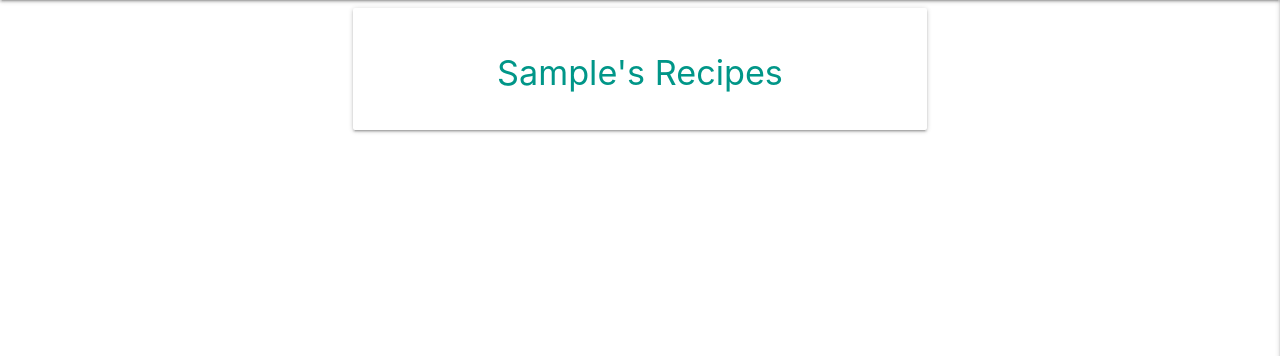
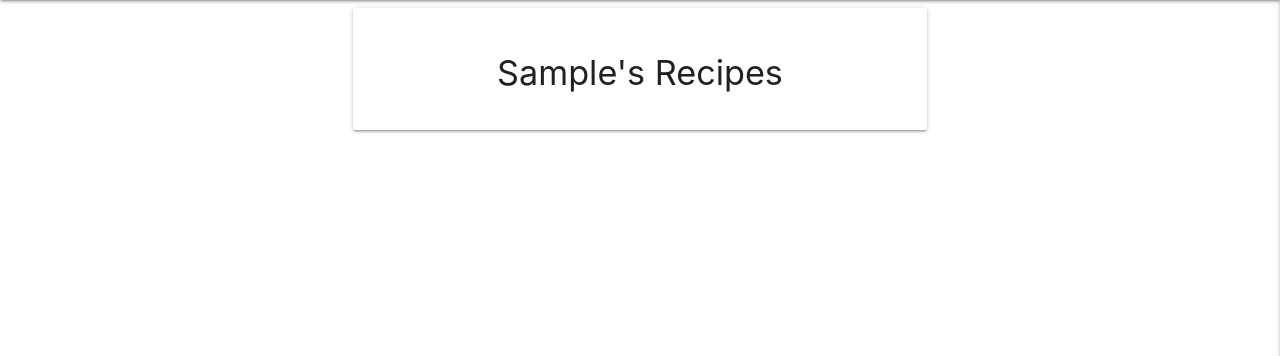
Before and after one commit to Code-Institute-Submissions/Daffie95-wikipies-MS3_MayResub, a Flask app: page /profile/1 in a window 1280 px wide. Shown: the part 64-420 px from the top of the page. Run offline with Flask 2, Linux system fonts and the light colour scheme; the visitor is signed in with stand-in values (Sample User, id 1); a database or web service that is not in the repository returns one stand-in record (values such as "Sample title"); some libraries are stand-ins or nearby versions.

Commit message:
Update profile_page.html
made teal text black

```diff
--- a/templates/profile_page.html
+++ b/templates/profile_page.html
@@ -4,7 +4,7 @@
     <div class="row">
         <div class="col s12 m8 offset-m2">
             <div class="card-panel hoverable">
-                <h4 class="center align teal-text darken-2">
+                <h4 class="center align">
                     {{ username|capitalize }}'s Recipes
                 </h4>
             </div>
```
